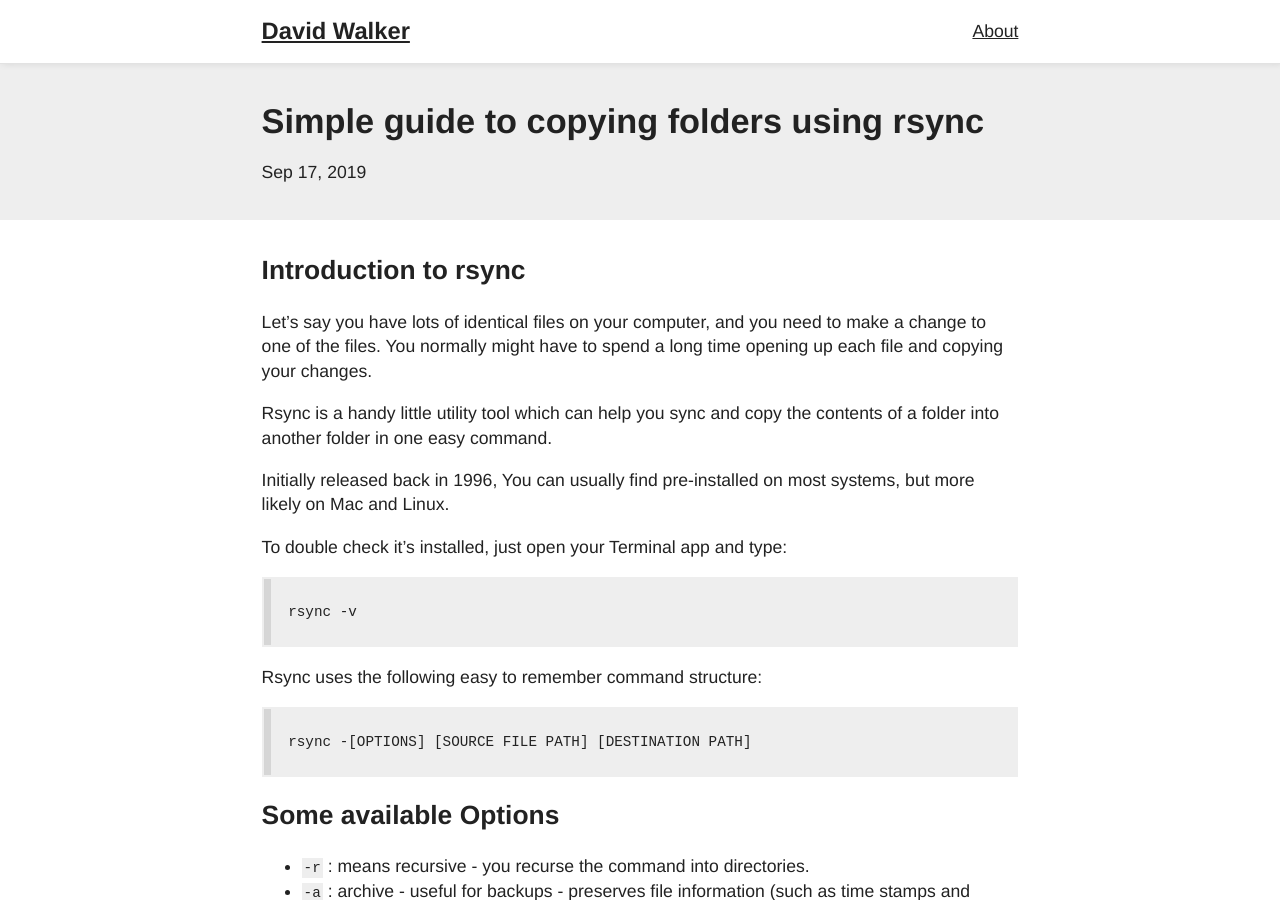
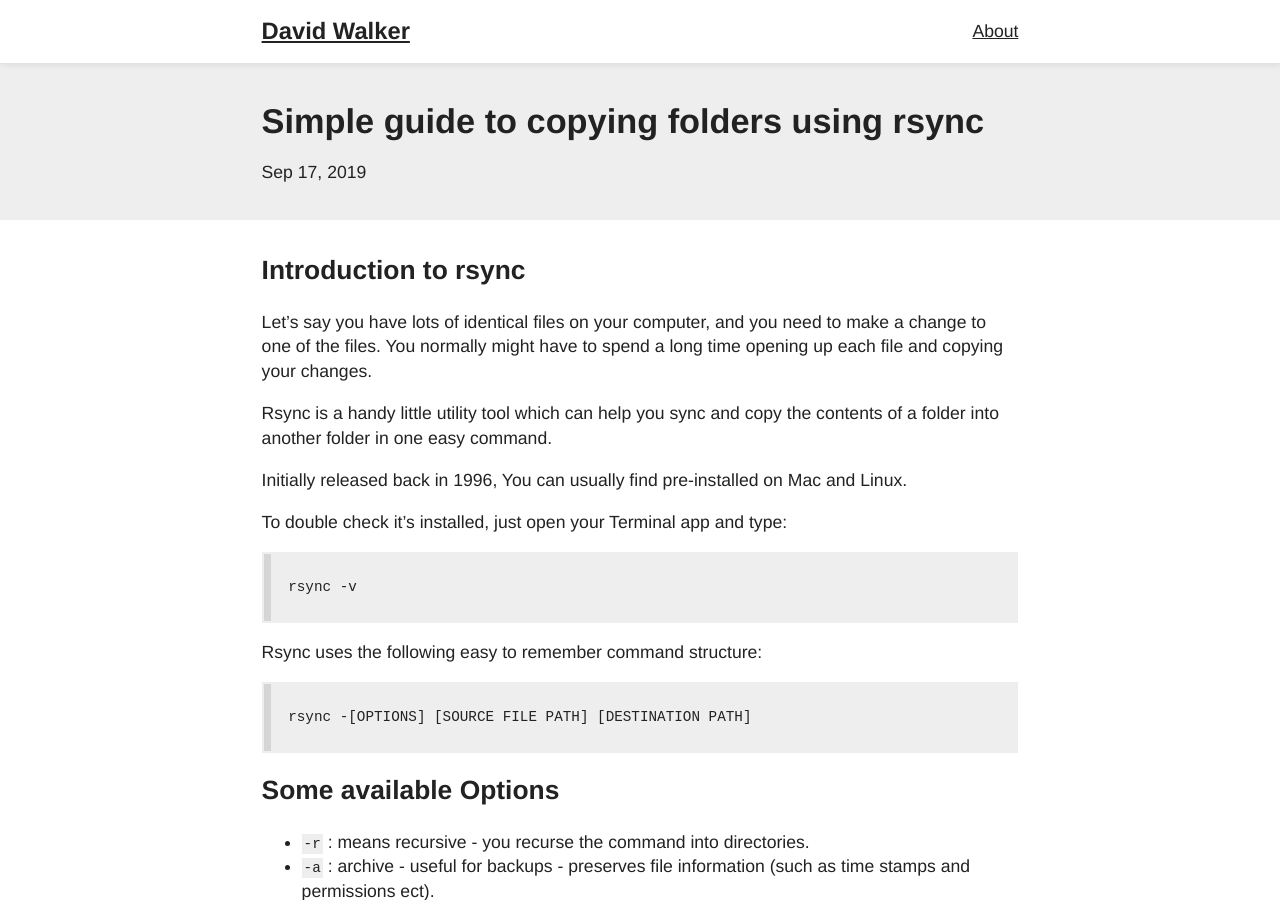
Before and after one commit to davidw-developer/ga_blog, a Jekyll site: the page built from _posts/2019-09-18-cloning-folders-using-rsync.md, in a window 1280 px wide and 900 px high. Built offline with Jekyll 4.4.1, drawn with Linux system fonts in a browser that asks for light colours.

Commit message:
Blog posts

````diff
--- a/_posts/2019-09-18-cloning-folders-using-rsync.md
+++ b/_posts/2019-09-18-cloning-folders-using-rsync.md
@@ -12,7 +12,7 @@ Let's say you have lots of identical files on your computer, and you need to mak
 
 Rsync is a handy little utility tool which can help you sync and copy the contents of a folder into another folder in one easy command.
 
-Initially released back in 1996, You can usually find pre-installed on most systems, but more likely on Mac and Linux.
+Initially released back in 1996, You can usually find pre-installed on Mac and Linux.
 
 To double check it's installed, just open your Terminal app and type:
 ```
````
Also changed, not shown: _posts/2019-09-10-mjml-pardot-email-templates.md (+2 -0 lines).
